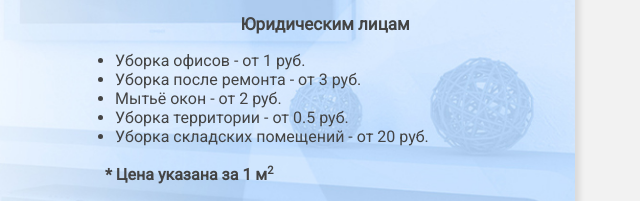
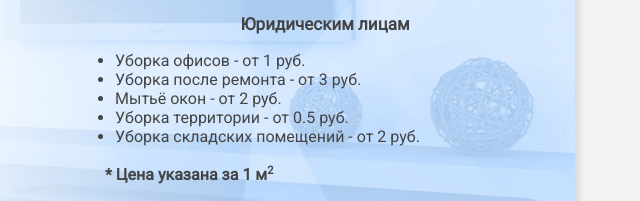
Before and after one commit to GlebHihoho/cleaning.company, a website: page docs/index.html in a window 1280 px wide. Shown: the part 1585-1786 px from the top of the page, 640-1280 px from the left. Drawn offline with nearby package versions, Linux system fonts and the light colour scheme; files that its build step writes are made by us from their sources.

Commit message:
Правки правочки 1.1
текст цены

```diff
--- a/docs/index.html
+++ b/docs/index.html
@@ -162,7 +162,7 @@
           <li class="description__item">Уборка после ремонта - от 3 руб.</li>
           <li class="description__item">Мытьё окон - от 2 руб.</li>
           <li class="description__item">Уборка территории - от 0.5 руб.</li>
-          <li class="description__item">Уборка складских помещений - от 20 руб.</li>
+          <li class="description__item">Уборка складских помещений - от 2 руб.</li>
         </ul>
       </div>
       <p class="description__footer">* Цена указана за 1 м<sup><small>2</small></sup></p>
```
Also changed, not shown: index.html (+1 -1 lines).
